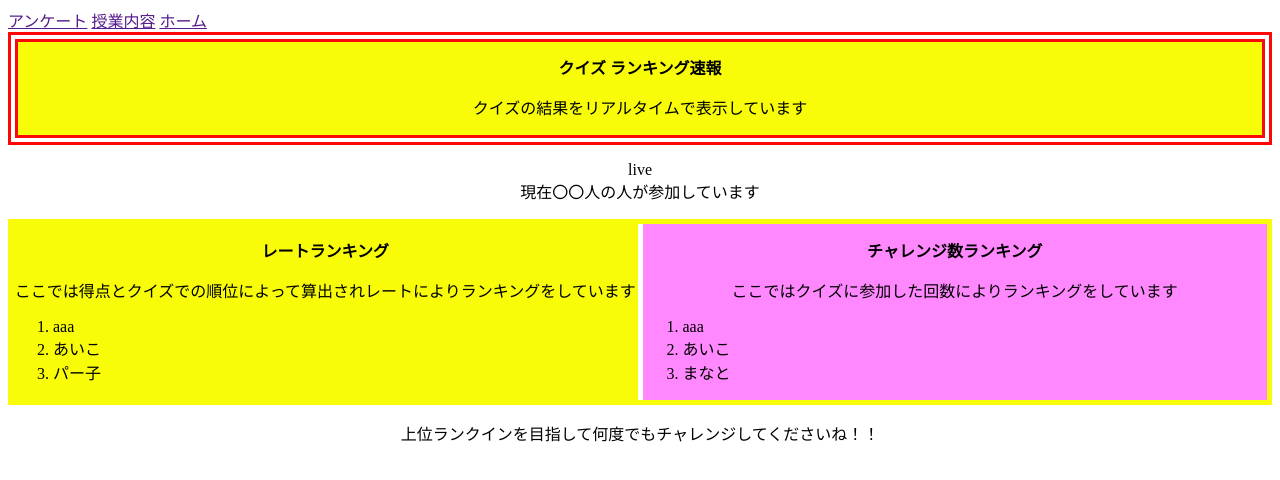
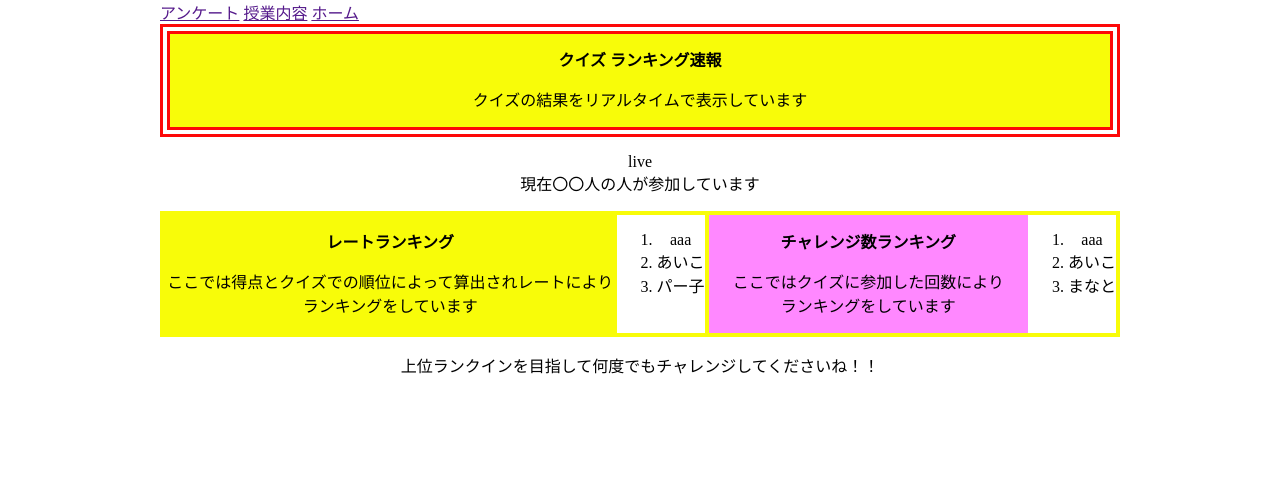
Before and after one commit to Kou-Suganuma/introduce, a plain HTML site: page index.html in a window 1280 px wide. Drawn offline with Linux system fonts and the light colour scheme.

Commit message:
フレッキシブルをレスポンシブ対応にした

```diff
--- a/style.css
+++ b/style.css
@@ -1,16 +1,12 @@
-body>article{
-    margin: 50px 100px;
+body{
+    max-width: 960px;
+    margin: 0 auto;
 }
 
-h1,h2{text-align: center;
+h1,h2,p,.result1,.result2{text-align: center;
 }
 
-p {
-    text-align: center;
-}
-article>section {
-    border: solid 1px #fc0909;
-}
+
 
 .title {
     border: double 10px hsl(0, 98%, 51%);
@@ -19,18 +15,26 @@ article>section {
 
 }
 
-.ranking{
+.ranking,.ranking1,.ranking2{
     display: flex;
-    gap: 5px;
-    border: solid 5px #f8fc09;
+    /*gap: 5px;*/
+    border: solid 2px #f8fc09;
 }
-.ranking1{
+
+@media(max-width: 480px) {
+    .ranking{
+        display: block;
+    }
+
+}
+
+.explain1{
     background-color: #f8fc09;
-    flex: 1 0 100px;
+    flex: 1 0 1px;
 }
-.ranking2{
+.explain2{
     background-color: #f8f;
-    flex: 1 0 100px;
+    flex: 1 0 1px;
 }
 
 /*span要素で開業を優先する*/
```
